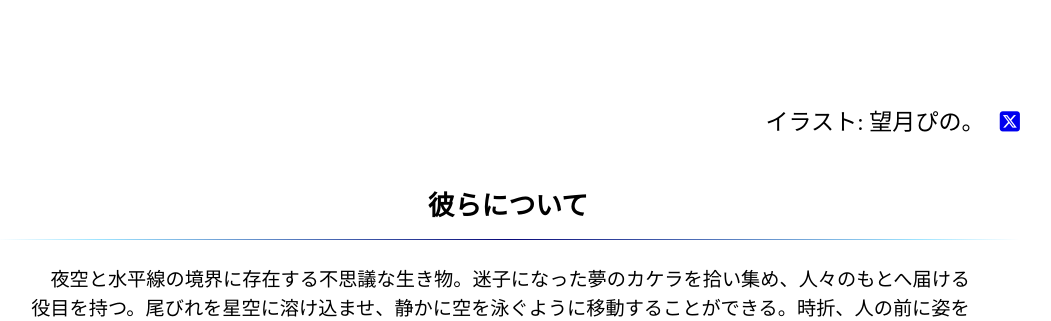
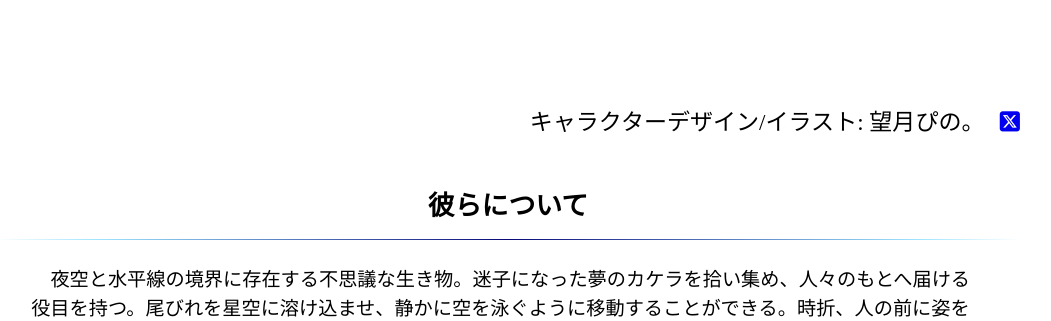
Before and after one commit to kituneazami/Astraltide, a Flask app: template templates/index.html in a window 1280 px wide. Shown: the part 2591-2912 px from the top of the page, without its empty margins (132-1183 px from the left). Run offline with Flask 3, Linux system fonts and the light colour scheme; the template is opened without the code that fills it, so the values that code supplies are empty; style sheets or scripts are compiled from the project's sources; some web fonts are replaced.

Commit message:
デザインも追記

```diff
--- a/templates/_character.html
+++ b/templates/_character.html
@@ -27,7 +27,7 @@
     </dl>
   </article>
   <p class="designer">
-    <span>イラスト: 望月ぴの。</span>
+    <span>キャラクターデザイン/イラスト: 望月ぴの。</span>
     <a href="https://x.com/pipinonopino" target="_blank"><i class="fa-brands fa-square-x-twitter" aria-label="X(Twitter) 望月ぴの。/Pinomaru"></i></a>
   </p>
   <h3>彼らについて</h3>
```
